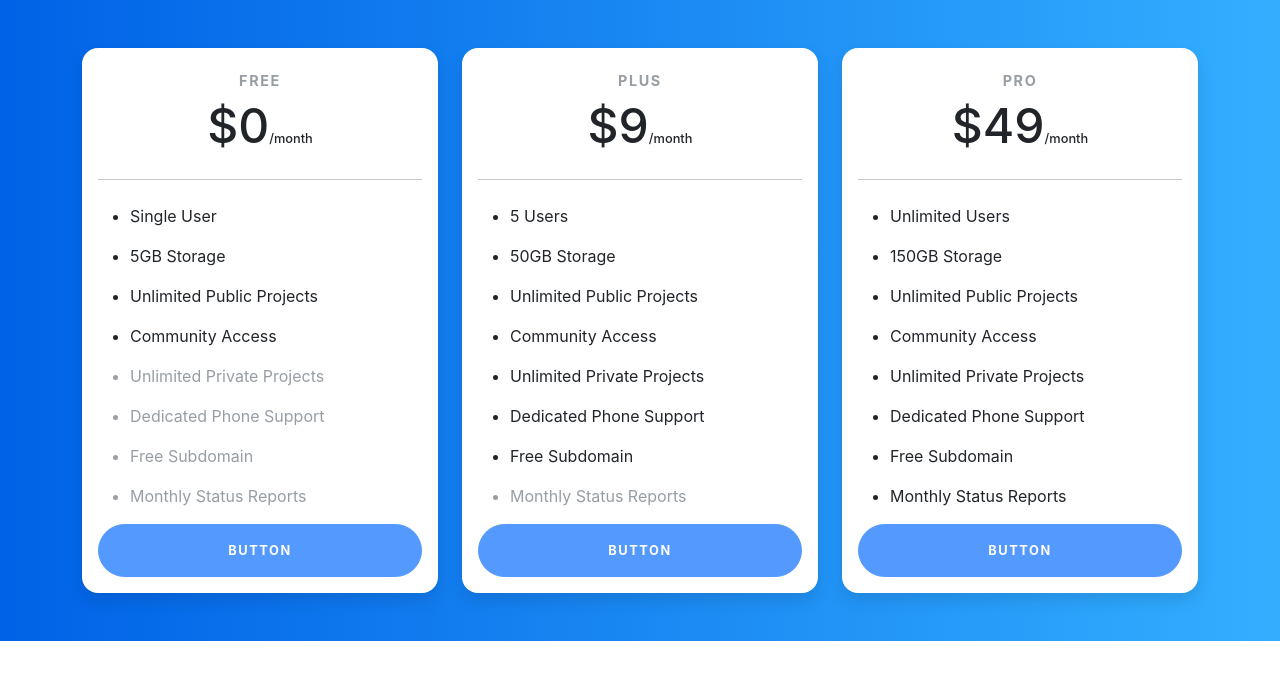
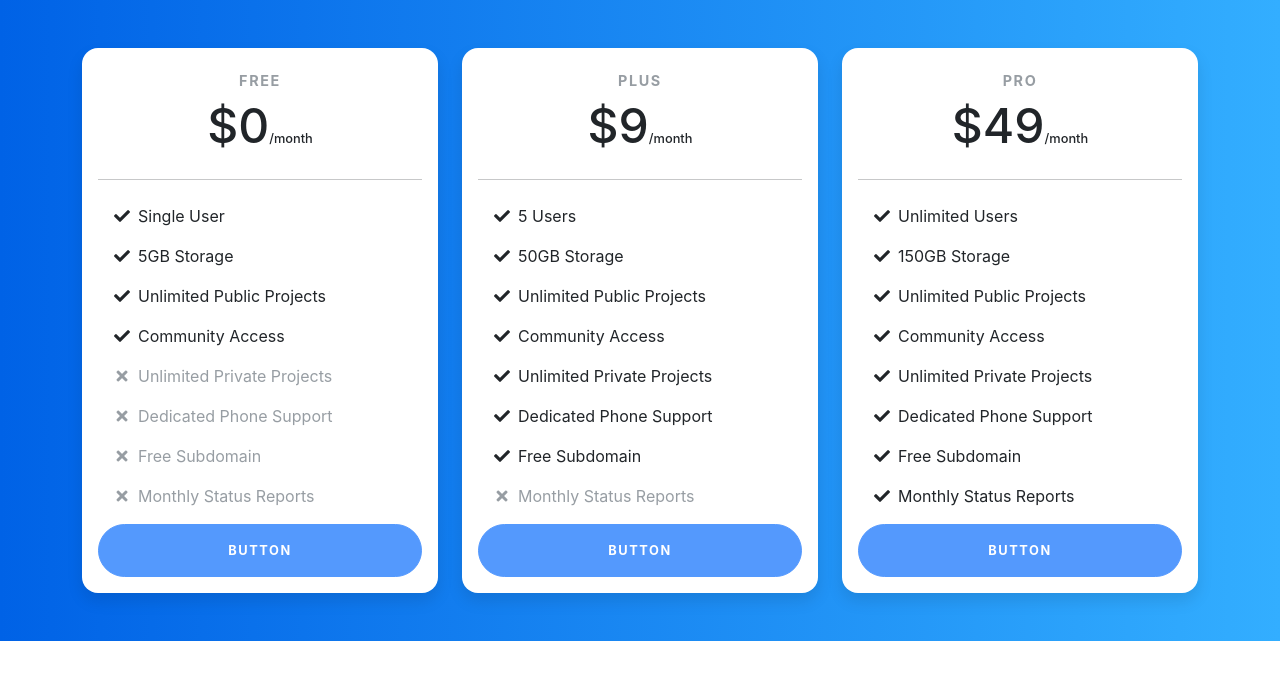
Before and after one commit to harinks/pricechart-react, a React (Create React App) app: page / in a window 1280 px wide. Shown: the top 680 px of the page. Built offline with nearby package versions, Linux system fonts and the light colour scheme.

Commit message:
second commit

```diff
--- a/public/index.html
+++ b/public/index.html
@@ -25,6 +25,7 @@
       Learn how to configure a non-root public URL by running `npm run build`.
     -->
     <link rel="stylesheet" href="https://cdn.jsdelivr.net/npm/bootstrap@5.1.3/dist/css/bootstrap.min.css" integrity="sha384-1BmE4kWBq78iYhFldvKuhfTAU6auU8tT94WrHftjDbrCEXSU1oBoqyl2QvZ6jIW3" crossorigin="anonymous">
+    <link rel="stylesheet" href="https://cdnjs.cloudflare.com/ajax/libs/font-awesome/5.10.0/css/all.min.css" integrity="sha512-PgQMlq+nqFLV4ylk1gwUOgm6CtIIXkKwaIHp/PAIWHzig/lKZSEGKEysh0TCVbHJXCLN7WetD8TFecIky75ZfQ==" crossorigin="anonymous" referrerpolicy="no-referrer" />
     <title>React App</title>
   </head>
   <body>
--- a/src/App.js
+++ b/src/App.js
@@ -16,6 +16,10 @@ function App() {
       text2="text-muted"
       text3="text-muted"
       text4="text-muted"
+      icon1="fas fa-times"
+      icon2="fas fa-times"
+      icon3="fas fa-times"
+      icon4="fas fa-times"
       ></Card>
 
       <Card
@@ -25,6 +29,10 @@ function App() {
       value2="50GB Storage"
       value3="Unlimited Public Projects"
       text4="text-muted"
+      icon1="fas fa-check"
+      icon2="fas fa-check"
+      icon3="fas fa-check"
+      icon4="fas fa-times"
       ></Card>
 
       <Card
@@ -33,6 +41,10 @@ function App() {
       value1="Unlimited Users"
       value2="150GB Storage"
       value3="Unlimited Public Projects"
+      icon1="fas fa-check"
+      icon2="fas fa-check"
+      icon3="fas fa-check"
+      icon4="fas fa-check"
       ></Card>
     </div>
   </div>
--- a/src/card.js
+++ b/src/card.js
@@ -11,10 +11,10 @@ export default function Card(props) {
                     <li><span className="fa-li"><i className="fas fa-check"></i></span>{props.value2}</li>
                     <li><span className="fa-li"><i className="fas fa-check"></i></span>{props.value3}</li>
                     <li><span className="fa-li"><i className="fas fa-check"></i></span>Community Access</li>
-                    <li className={props.text1}><span className="fa-li"><i className="fas fa-times"></i></span>Unlimited Private Projects</li>
-                    <li className={props.text2}><span className="fa-li"><i className="fas fa-times"></i></span>Dedicated Phone Support</li>
-                    <li className={props.text3}><span className="fa-li"><i className="fas fa-times"></i></span>Free Subdomain</li>
-                    <li className={props.text4}><span className="fa-li"><i className="fas fa-times"></i></span>Monthly Status Reports</li>
+                    <li className={props.text1}><span className="fa-li"><i className={props.icon1}></i></span>Unlimited Private Projects</li>
+                    <li className={props.text2}><span className="fa-li"><i className={props.icon2}></i></span>Dedicated Phone Support</li>
+                    <li className={props.text3}><span className="fa-li"><i className={props.icon3}></i></span>Free Subdomain</li>
+                    <li className={props.text4}><span className="fa-li"><i className={props.icon4}></i></span>Monthly Status Reports</li>
                 </ul>
                 <div className="d-grid">
                     <a href="#" className="btn btn-primary text-uppercase">Button</a>
```
